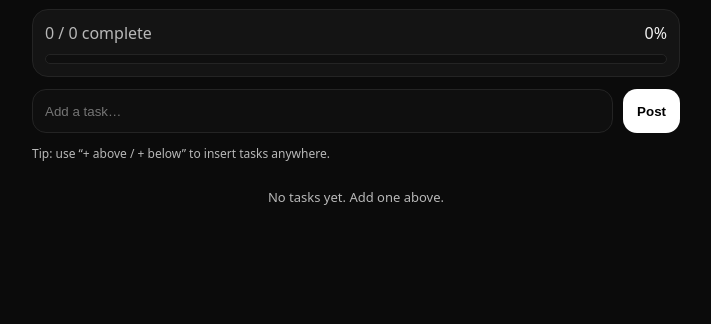
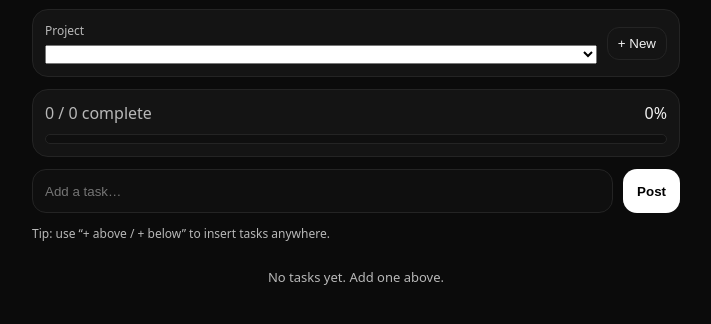
Before and after one commit to jakeerickson11/Project-Tracker-, a plain HTML site: page index.html in a window 1280 px wide. Shown: the part 52-376 px from the top of the page, without its empty margins (284-995 px from the left). Drawn offline with Linux system fonts and the light colour scheme.

Commit message:
Modify reset button and add project picker section
Updated reset button title and added project picker.

```diff
--- a/index.html
+++ b/index.html
@@ -15,7 +15,16 @@
     <header class="top">
       <div class="titleRow">
         <h1>Project Tracker</h1>
-        <button id="resetBtn" class="ghost" title="Reset all tasks">Reset</button>
+        <button id="resetBtn" class="ghost" title="Reset current project">Reset</button>
+      </div>
+
+      <!-- NEW: Project picker row -->
+      <div class="progressCard" style="display:flex; gap:10px; align-items:center; justify-content:space-between;">
+        <div style="display:flex; flex-direction:column; gap:6px; flex:1;">
+          <div class="muted" style="font-size:12px;">Project</div>
+          <select id="projectSelect" class="projectSelect"></select>
+        </div>
+        <button id="newProjectBtn" class="ghost" type="button">+ New</button>
       </div>
 
       <div class="progressCard">
@@ -43,7 +52,6 @@
 
   <script src="./app.js"></script>
   <script>
-    // Register service worker (PWA offline)
     if ("serviceWorker" in navigator) {
       window.addEventListener("load", () => {
         navigator.serviceWorker.register("./sw.js").catch(() => {});
```
